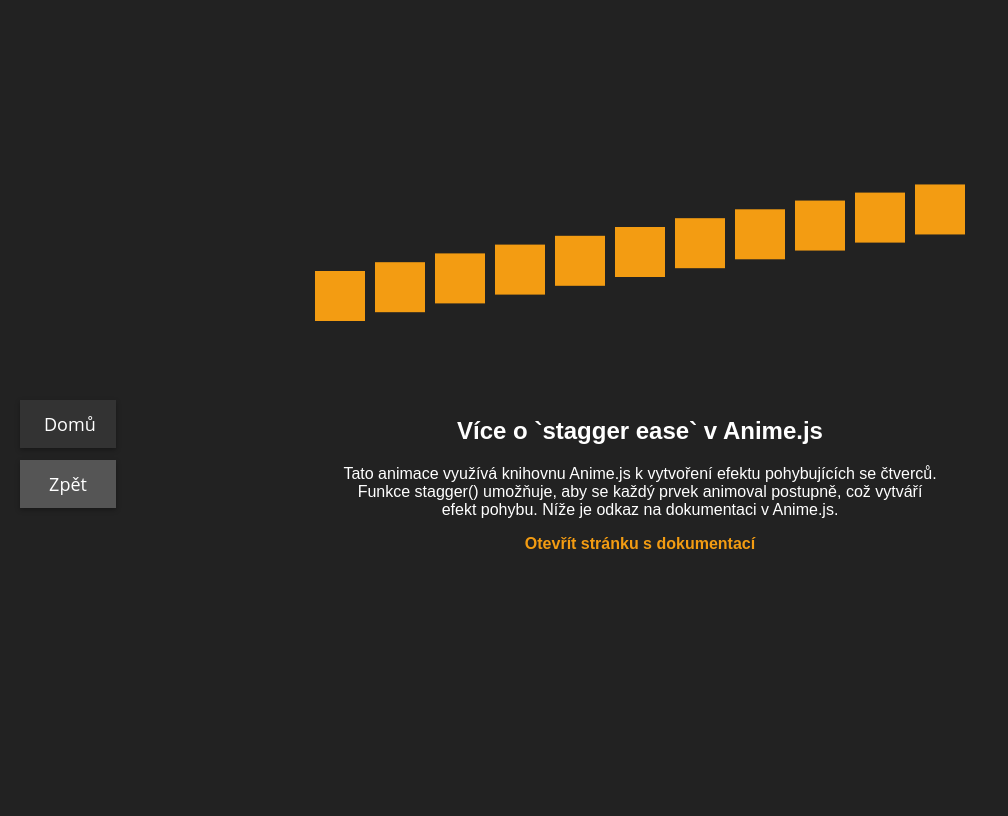
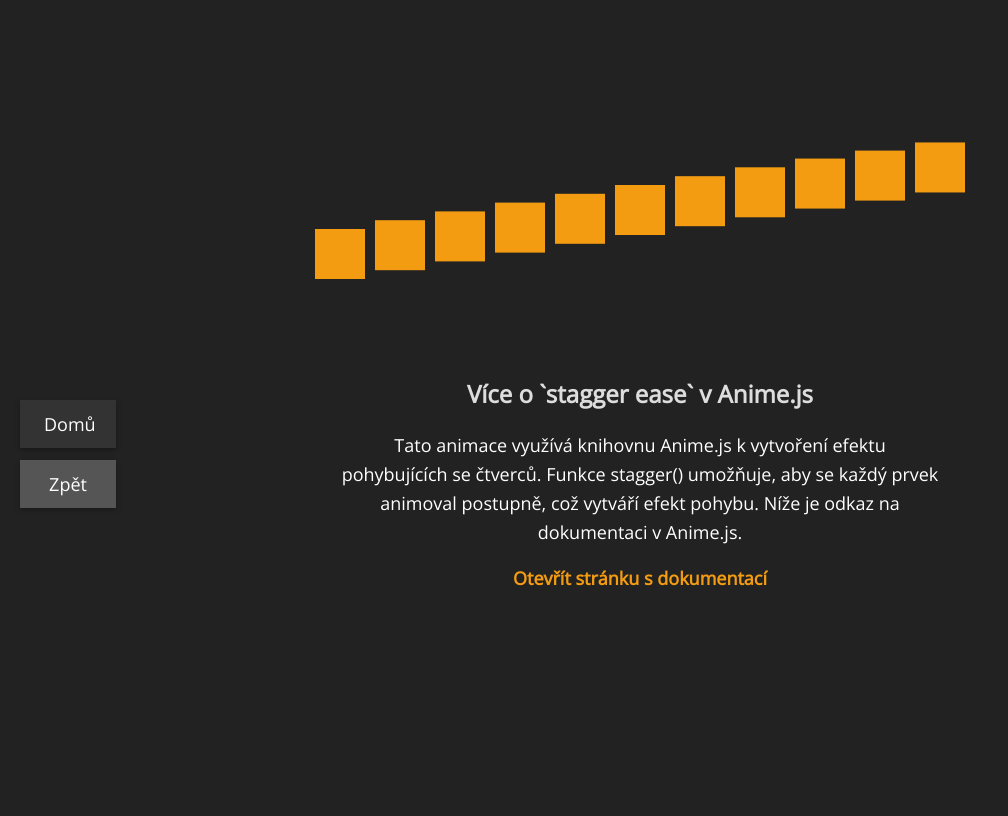
Before and after one commit to MoretonIsland/Animace, a PHP site: page /KnihovnaAnime.php in a window 1280 px wide. Shown: the whole page, without its empty margins (0-1008 px from the left). Run offline with PHP 8.4, Linux system fonts and the light colour scheme.

Commit message:
Add files via upload

```diff
--- a/KnihovnaAnime.php
+++ b/KnihovnaAnime.php
@@ -4,6 +4,7 @@
     <meta charset="UTF-8">
     <meta name="viewport" content="width=device-width, initial-scale=1.0">
     <title>Anime.js Animace</title>
+     <link href="https://fonts.googleapis.com/css2?family=Open+Sans&display=swap" rel="stylesheet">
     <script src="https://cdnjs.cloudflare.com/ajax/libs/animejs/3.2.1/anime.min.js"></script> <!-- Anime.js -->
 
     <style>
@@ -38,8 +39,20 @@
             margin-top: 100px; /* Zvýší mezeru mezi animací a textem */
             max-width: 600px; /* Maximální šířka odstavce */
             padding: 0 20px; /* Odsazení od levého a pravého okraje */
+            font-family: 'Open Sans', sans-serif;
+            Color: white;
+            font-size: 18px;
+            line-height: 1.6;
         }
 
+     .info h2 {
+           font-family: 'Open Sans', sans-serif;
+           color: #ddd;
+           font-size: 18px; /* nebo větší, podle potřeby, třeba 24px */
+           line-height: 1.6;
+           margin-bottom: 10px; /* mezera pod nadpisem */
+           font-size: 24px;  /* větší než odstavec */
+        }
 
         .info a {
             color: #f39c12;
```
